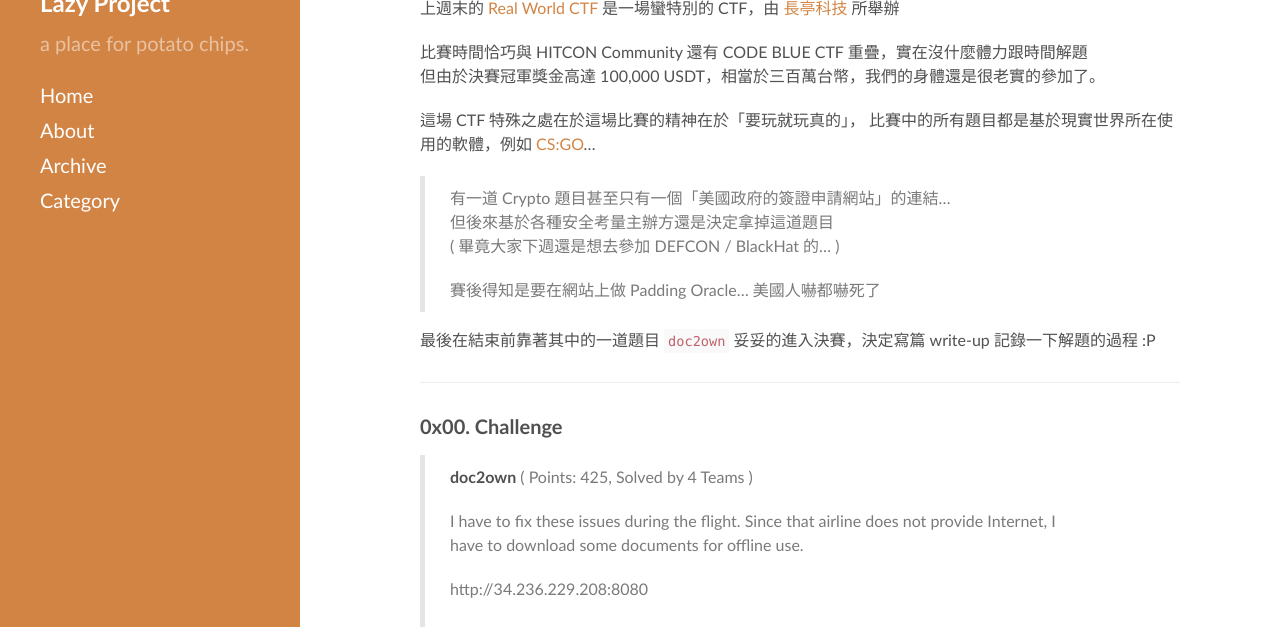
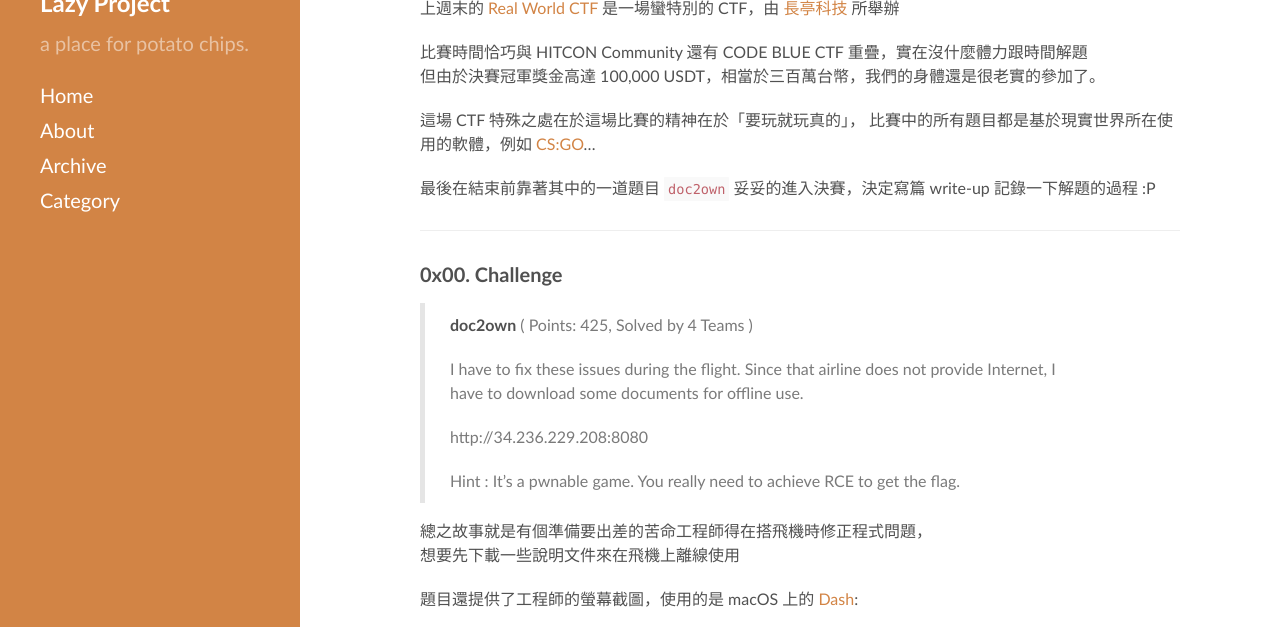
Before and after one commit to L4ys/l4ys.github.io, a Jekyll site: the page built from _posts/2018-07-30-realworld-ctf-2018-doc2own.md, in a window 1280 px wide and 900 px high, scrolled down 411 px, cut to the strip 72-699 px from the top of the window. Built offline with Jekyll 4.4.1, drawn with Linux system fonts in a browser that asks for light colours; comment, search, counter and statistics services are not loaded.

Commit message:
Update 2018-07-30-realworld-ctf-2018-doc2own.md

```diff
--- a/_posts/2018-07-30-realworld-ctf-2018-doc2own.md
+++ b/_posts/2018-07-30-realworld-ctf-2018-doc2own.md
@@ -17,12 +17,6 @@ tags: [pwn]
 
 
 這場 CTF 特殊之處在於這場比賽的精神在於「要玩就玩真的」， 比賽中的所有題目都是基於現實世界所在使用的軟體，例如 [CS:GO](https://store.steampowered.com/app/730/CounterStrike_Global_Offensive/)...
-
-> 有一道 Crypto 題目甚至只有一個「美國政府的簽證申請網站」的連結...
-> 但後來基於各種安全考量主辦方還是決定拿掉這道題目
-> ( 畢竟大家下週還是想去參加 DEFCON / BlackHat 的... )
->
-> 賽後得知是要在網站上做 Padding Oracle... 美國人嚇都嚇死了
 
 最後在結束前靠著其中的一道題目 `doc2own` 妥妥的進入決賽，決定寫篇 write-up 記錄一下解題的過程 :P
 
```
